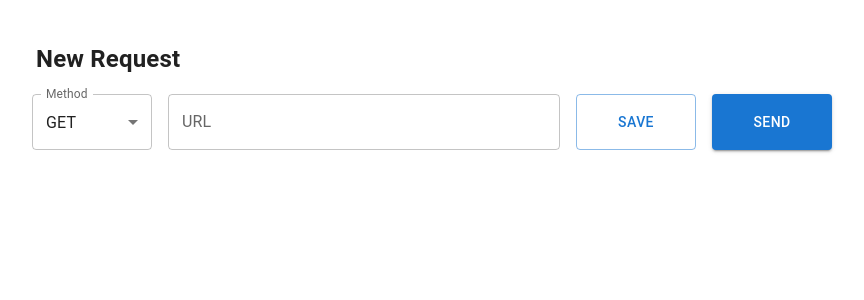
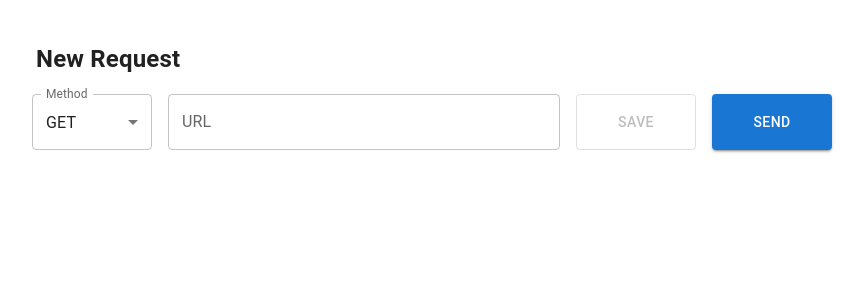
Before and after one commit to Nick-Fran/react-electron-api-client, a React (Vite) app: page / in a window 1280 px wide. Shown: the top 300 px of the page, without its empty margins (208-1072 px from the left). Built offline with nearby package versions, Linux system fonts and the light colour scheme.

Commit message:
feat: disabling save if not in electron

```diff
--- a/src/App.tsx
+++ b/src/App.tsx
@@ -2,13 +2,15 @@ import React from "react";
 import { Box, Button, TextField } from "@mui/material"
 import { EditableLabel, MethodSelect } from "./components";
 import { HttpMethod } from "./types/http";
-import { useRequest } from "./hooks";
+import { useIsElectron, useRequest } from "./hooks";
 import { SavedRequest } from "./models/SavedRequest";
 
 const App = () => {
   const [url, setUrl] = React.useState("");
   const [name, setName] = React.useState("New Request");
   const [method, setMethod] = React.useState<HttpMethod>('GET');
+
+  const isElectron = useIsElectron();
 
   React.useEffect(() => {
     console.log("Method changed to:", method);
@@ -30,6 +32,10 @@ const App = () => {
   }
 
   const handleSaveRequest = async () => {
+    if (!isElectron) {
+      console.warn('Save request is only available in Electron environment');
+      return;
+    }
     try {
       const request: SavedRequest = {
         id: crypto.randomUUID(),
@@ -66,7 +72,7 @@ const App = () => {
           onChange={(event: React.ChangeEvent<HTMLInputElement>) => {
             setUrl(event.target.value);
           }} />
-        <Button sx={{ flex: 2, maxWidth: 120 }} variant="outlined" onClick={handleSaveRequest}>Save</Button>
+        <Button sx={{ flex: 2, maxWidth: 120 }} variant="outlined" onClick={handleSaveRequest} disabled={!isElectron}>Save</Button>
         <Button sx={{ flex: 2, maxWidth: 120 }} variant="contained" onClick={handleSendRequest}>SEND</Button>
       </Box>
       <Box sx={{ flex: 1, display: 'flex' }}>
--- a/src/hooks/index.ts
+++ b/src/hooks/index.ts
@@ -1 +1,2 @@
+export * from  './useIsElectron/useIsElectron';
 export * from  './useRequest/useRequest';
--- /dev/null
+++ b/src/hooks/useIsElectron/useIsElectron.tsx
@@ -0,0 +1,7 @@
+import { useMemo } from "react";
+
+export function useIsElectron() {
+  return useMemo(() => {
+    return typeof window !== "undefined" && !!window.electron;
+  }, []);
+}
```
